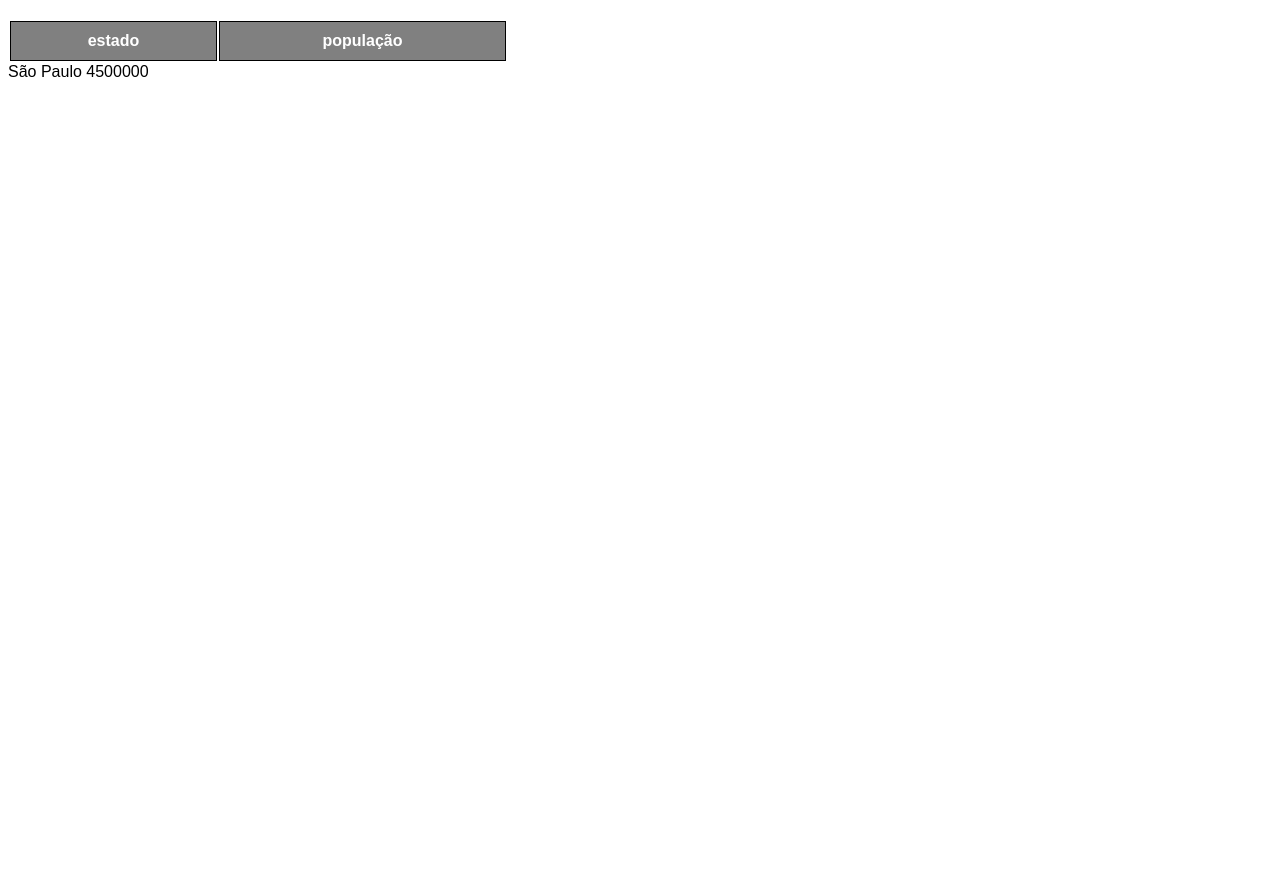
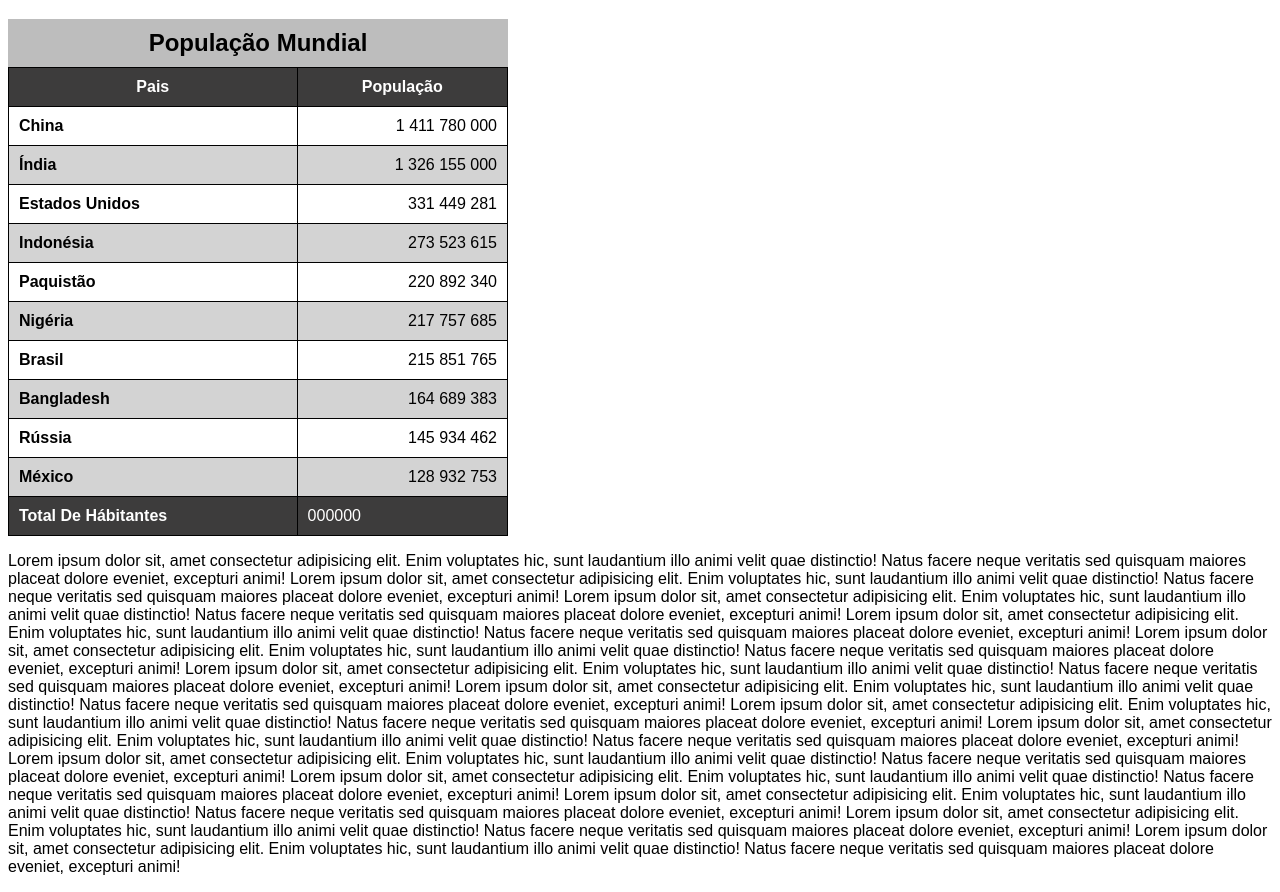
Before and after one commit to matheus-robson/html-css, a plain HTML site: page exercicios/ex023/tabela02.html in a window 1280 px wide. Shown: the part 61-953 px from the top of the page. Before the commit the page ends 800 px from the top, so only its background shows below. Drawn offline with Linux system fonts and the light colour scheme.

Commit message:
atualizei

```diff
--- a/exercicios/ex023/tabela02.html
+++ b/exercicios/ex023/tabela02.html
@@ -12,17 +12,48 @@
 
         table{
             width: 500px;
+            border-collapse: collapse;
         }
 
-        td,th,tr{
+        caption{
+            font-size: 1.5em;
+            font-weight: bolder;
+            padding: 10px;
+            background-color: rgb(189, 189, 189);}
+
+
+        thead,tfoot{
+            background-color: rgb(61, 60, 60);
+            color: white;
+        }
+
+        thead>tr>th{
+            position: sticky;
+            top: 2;
+            background-color:rgb(61, 60, 60);
+        }
+
+        td,th{
             border: 1px solid black;
             padding: 10px;
+            text-align: left;
         }
 
-        thead{
-            background-color: gray;
-            color: white;
+        tbody>tr:nth-child(2n){
+            background-color: lightgray;
         }
+
+        td.num{
+            text-align: right;
+        }
+
+
+        th.cen{
+            text-align: center;
+
+        }
+
+
 
     </style>
 </head>
@@ -41,21 +72,96 @@
     <table>
             <thead>
                 <tr>
-                    <th>estado </th>
-                     <th>população</th>
+                    <th class=cen scope="col">Pais </th>
+                     <th class=cen
+                     scope="col">População</th>
                 </tr>
             </thead>
+
+            <tbody>
+            <tr>
+                <th>  China               </th>
+                    <td class="num">1 411 780 000</td>
+            </tr>
+            <tr>
+                <th> Índia </th>
+
+
+                <td class="num">1 326 155 000</td>
+        </tr>
+        <tr>
+            <th> Estados Unidos
+            </th>
+
+            <td class="num">331 449 281</td>
+    </tr>
+    <tr>
+        <th > Indonésia</th>
+
+        <td class="num"> 273 523 615</td>
+    </tr>
+    <tr>
+        <th> Paquistão </th>
+
+        <td class="num">220 892 340</td>
+    </tr>
+    <tr>
+        <th>Nigéria </th>
+
+        <td class="num">217 757 685</td>
+    </tr>
+    <tr>
+        <th> Brasil
+        </th>
+
+        <td class="num">215 851 765</td>
+    </tr>
+    <tr>
+        <th> Bangladesh
+        </th>
+
+        <td class="num">164 689 383</td>
+    </tr>
+    <tr>
+        <th>Rússia </th>
+
+        <td class="num">145 934 462</td>
+    </tr>
+    <tr>
+        <th>México </th>
+
+        <td class="num">128 932 753</td>
+    </tr>
+        <tfoot>
+            <tr>
+                <th scope="row">Total De Hábitantes</th>
+                <td>000000</td>
+            </tr>
+        </tfoot>
+        <caption>
+            População Mundial
+        </caption>
+    </tbody>
     </table>
-    <tbody>
-        <tr>
-            <td>
-                São Paulo
-            </td>
-            <td>
-                4500000
-            </td>
-        </tr>
-    </tbody>
+    <p>
+        Lorem ipsum dolor sit, amet consectetur adipisicing elit. Enim voluptates hic, sunt laudantium illo animi velit quae distinctio! Natus facere neque veritatis sed quisquam maiores placeat dolore eveniet, excepturi animi!
+        Lorem ipsum dolor sit, amet consectetur adipisicing elit. Enim voluptates hic, sunt laudantium illo animi velit quae distinctio! Natus facere neque veritatis sed quisquam maiores placeat dolore eveniet, excepturi animi!
+        Lorem ipsum dolor sit, amet consectetur adipisicing elit. Enim voluptates hic, sunt laudantium illo animi velit quae distinctio! Natus facere neque veritatis sed quisquam maiores placeat dolore eveniet, excepturi animi!
+        Lorem ipsum dolor sit, amet consectetur adipisicing elit. Enim voluptates hic, sunt laudantium illo animi velit quae distinctio! Natus facere neque veritatis sed quisquam maiores placeat dolore eveniet, excepturi animi!
+        Lorem ipsum dolor sit, amet consectetur adipisicing elit. Enim voluptates hic, sunt laudantium illo animi velit quae distinctio! Natus facere neque veritatis sed quisquam maiores placeat dolore eveniet, excepturi animi!
+        Lorem ipsum dolor sit, amet consectetur adipisicing elit. Enim voluptates hic, sunt laudantium illo animi velit quae distinctio! Natus facere neque veritatis sed quisquam maiores placeat dolore eveniet, excepturi animi!
+        Lorem ipsum dolor sit, amet consectetur adipisicing elit. Enim voluptates hic, sunt laudantium illo animi velit quae distinctio! Natus facere neque veritatis sed quisquam maiores placeat dolore eveniet, excepturi animi!
+        Lorem ipsum dolor sit, amet consectetur adipisicing elit. Enim voluptates hic, sunt laudantium illo animi velit quae distinctio! Natus facere neque veritatis sed quisquam maiores placeat dolore eveniet, excepturi animi!
+        Lorem ipsum dolor sit, amet consectetur adipisicing elit. Enim voluptates hic, sunt laudantium illo animi velit quae distinctio! Natus facere neque veritatis sed quisquam maiores placeat dolore eveniet, excepturi animi!
+
+        Lorem ipsum dolor sit, amet consectetur adipisicing elit. Enim voluptates hic, sunt laudantium illo animi velit quae distinctio! Natus facere neque veritatis sed quisquam maiores placeat dolore eveniet, excepturi animi!
+        Lorem ipsum dolor sit, amet consectetur adipisicing elit. Enim voluptates hic, sunt laudantium illo animi velit quae distinctio! Natus facere neque veritatis sed quisquam maiores placeat dolore eveniet, excepturi animi!
+        Lorem ipsum dolor sit, amet consectetur adipisicing elit. Enim voluptates hic, sunt laudantium illo animi velit quae distinctio! Natus facere neque veritatis sed quisquam maiores placeat dolore eveniet, excepturi animi!
+        Lorem ipsum dolor sit, amet consectetur adipisicing elit. Enim voluptates hic, sunt laudantium illo animi velit quae distinctio! Natus facere neque veritatis sed quisquam maiores placeat dolore eveniet, excepturi animi!
+        Lorem ipsum dolor sit, amet consectetur adipisicing elit. Enim voluptates hic, sunt laudantium illo animi velit quae distinctio! Natus facere neque veritatis sed quisquam maiores placeat dolore eveniet, excepturi animi!
+
+    </p>
+
 
 
 </body>
```
